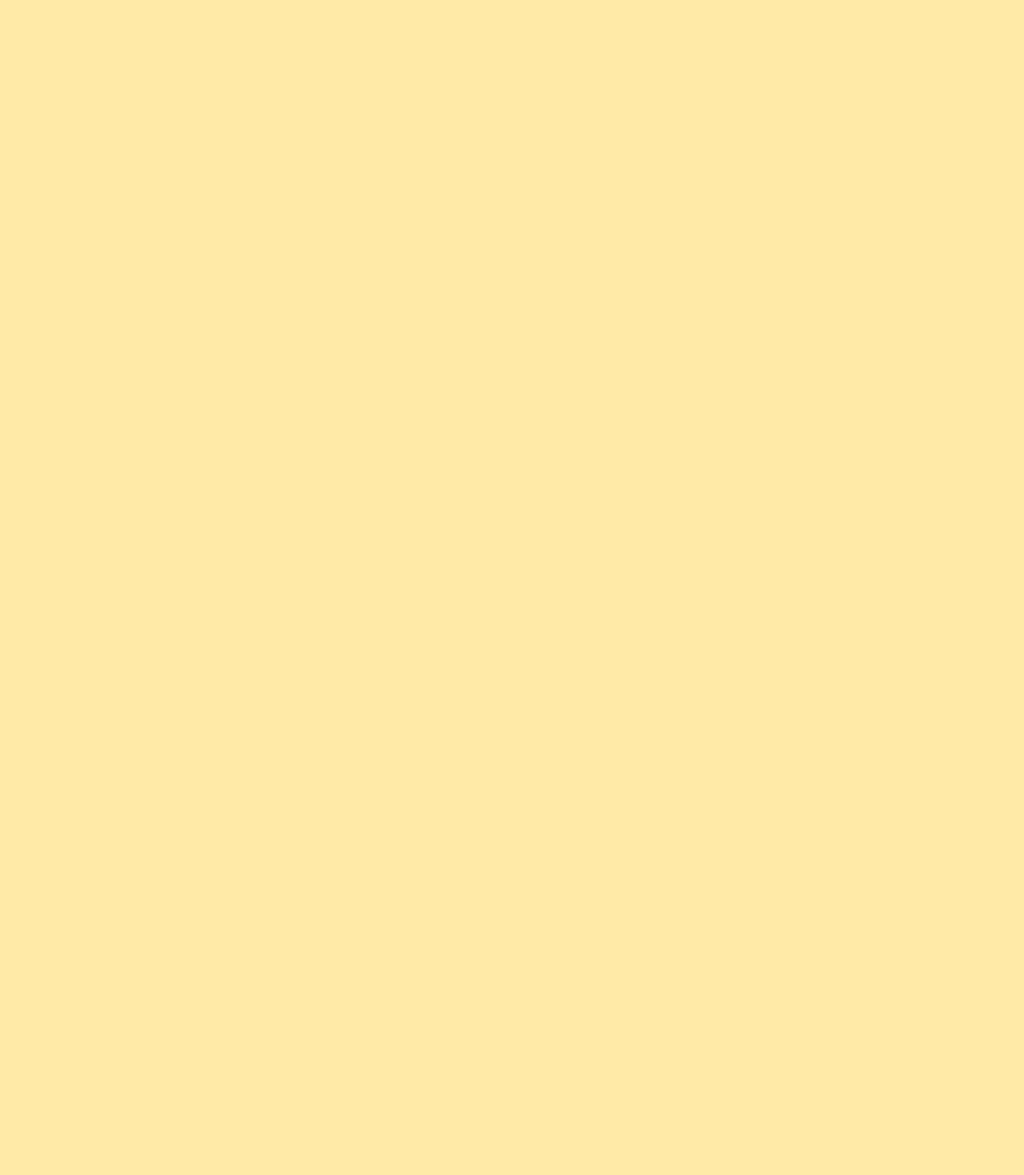
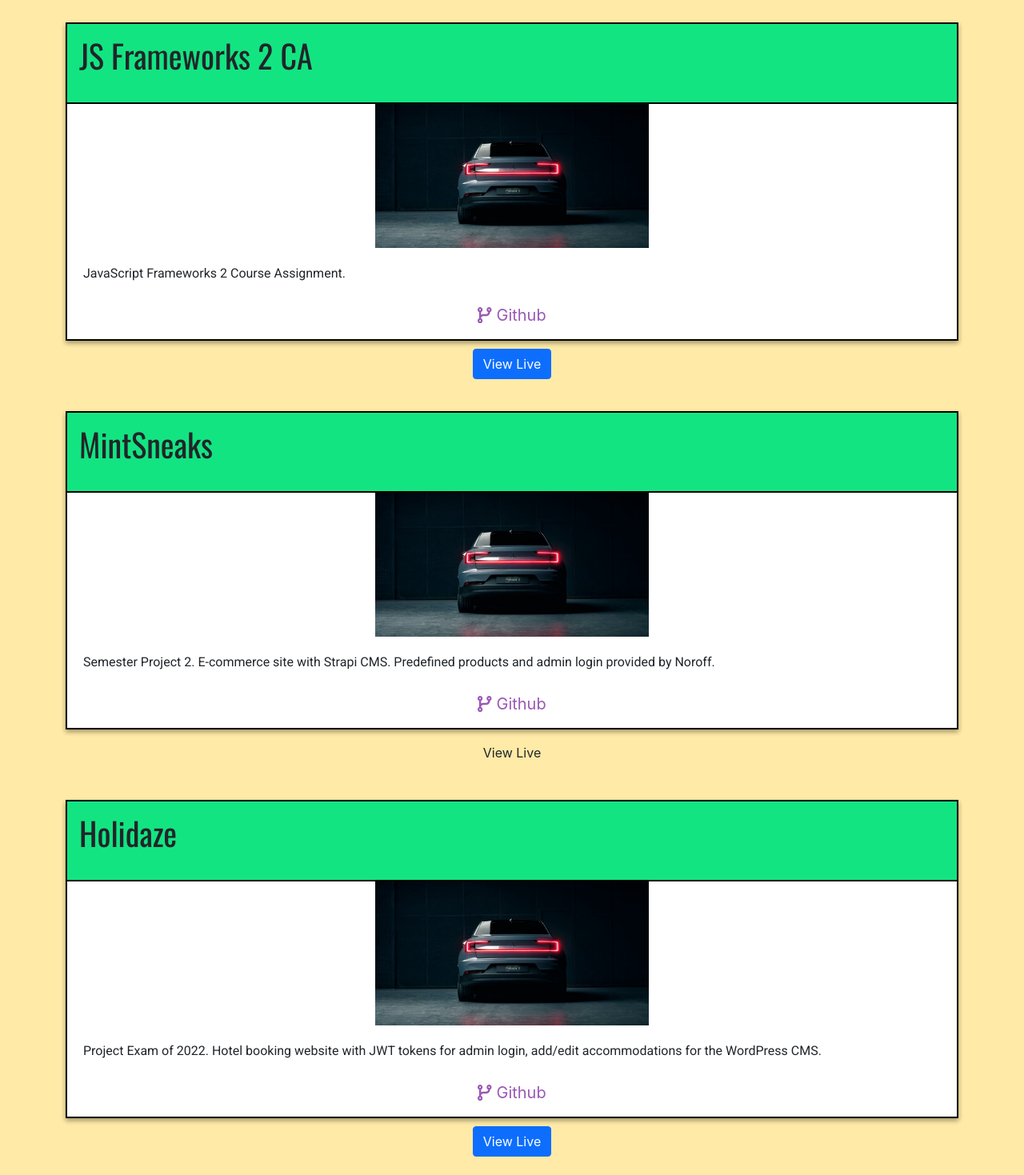
Before and after one commit to MagnusFagerli/NoroffFEU-Portf-2, a React (Create React App) app in the folder portfolio-2/: page /projects in a window 1280 px wide. Shown: the part 201-1670 px from the top of the page at 80% size. Before the commit the page ends 800 px from the top, so only its background shows below. Built offline with nearby package versions, Linux system fonts and the light colour scheme.

Commit message:
update
progress on projects page

```diff
--- a/portfolio-2/package.json
+++ b/portfolio-2/package.json
@@ -3,6 +3,9 @@
   "version": "0.1.0",
   "private": true,
   "dependencies": {
+    "@fortawesome/fontawesome-svg-core": "^6.1.1",
+    "@fortawesome/free-solid-svg-icons": "^6.1.1",
+    "@fortawesome/react-fontawesome": "^0.1.18",
     "@testing-library/jest-dom": "^5.16.4",
     "@testing-library/react": "^13.3.0",
     "@testing-library/user-event": "^13.5.0",
--- a/portfolio-2/src/components/navigation/Navbar.js
+++ b/portfolio-2/src/components/navigation/Navbar.js
@@ -19,7 +19,7 @@ function Navigation() {
       <Router>
         <Navbar className="nav" variant="light" expand="lg" expanded={expanded}>
           <NavLink className="navlink" to="/">
-            <Navbar.Brand className="navtext">Magnus</Navbar.Brand>
+            <Navbar.Brand className="navtext">Fagerli</Navbar.Brand>
           </NavLink>
           <Navbar.Toggle
             aria-controls="basic-navbar-nav"
--- a/portfolio-2/src/components/portfolio/Projects.js
+++ b/portfolio-2/src/components/portfolio/Projects.js
@@ -1,8 +1,63 @@
 import React from "react";
+import Button from "react-bootstrap/Button";
 import Header from "../headers/Header";
+import Cards from "./cards/Cards";
+import Car from "../../images/test.jpeg";
 
 function Projects() {
-  return <Header>Projects</Header>;
+  return (
+    <>
+      <Header>Projects</Header>
+      <Cards
+        header="JS Frameworks 2 CA"
+        image={Car}
+        alt="car"
+        p={"JavaScript Frameworks 2 Course Assignment. "}
+        href="https://www.yr.no"
+      />
+      <div className="linkButton">
+        <Button
+          variant="primary"
+          href="https://www.tek.no"
+          target="_blank"
+          rel="noreferrer"
+        >
+          View Live
+        </Button>
+      </div>
+      <Cards
+        header="MintSneaks"
+        image={Car}
+        alt="Car"
+        p={
+          "Semester Project 2. E-commerce site with Strapi CMS. Predefined products and admin login provided by Noroff."
+        }
+        href="https://www.vg.no"
+      />
+      <div className="linkButton">
+        <Button variant="disabled">View Live</Button>
+      </div>
+      <Cards
+        header="Holidaze"
+        image={Car}
+        alt="car"
+        p={
+          "Project Exam of 2022. Hotel booking website with JWT tokens for admin login, add/edit accommodations for the WordPress CMS."
+        }
+        href="https://www.yr.no"
+      />
+      <div className="linkButton">
+        <Button
+          variant="primary"
+          href="https://www.tek.no"
+          target="_blank"
+          rel="noreferrer"
+        >
+          View Live
+        </Button>
+      </div>
+    </>
+  );
 }
 
 export default Projects;
--- a/portfolio-2/src/components/portfolio/cards/Cards.js
+++ b/portfolio-2/src/components/portfolio/cards/Cards.js
@@ -0,0 +1,25 @@
+import React from "react";
+import Header from "../../headers/Header";
+import { FontAwesomeIcon } from "@fortawesome/react-fontawesome";
+import { faCodeBranch } from "@fortawesome/free-solid-svg-icons";
+
+function Cards(props) {
+  return (
+    <div className="cards">
+      <div className="headerContent">
+        <Header>{props.header}</Header>
+      </div>
+      <img src={props.image} alt={props.alt} className="projectImage"></img>
+      <div className="cardsText">
+        <p>{props.p}</p>
+      </div>
+      <div className="links">
+        <a href={props.href} target="_blank" rel="noreferrer">
+          <FontAwesomeIcon icon={faCodeBranch} /> Github
+        </a>
+      </div>
+    </div>
+  );
+}
+
+export default Cards;
--- /dev/null
+++ b/portfolio-2/src/sass/partials/_cards.scss
@@ -0,0 +1,46 @@
+.cards {
+    border: 2px solid black;
+    background-color: white;
+    box-shadow: rgba(0, 0, 0, 0.16) 0px 3px 6px, rgba(0, 0, 0, 0.23) 0px 3px 6px;
+    margin-bottom: 50px;
+}
+
+.headerContent {
+    background-color: #13e482;
+    border-bottom: 2px solid black;
+    padding: 5px;
+}
+
+.projectImage {
+    height: 180px;
+    width: auto;
+    display: flex;
+    margin: auto;
+}
+
+.cardsText {
+    margin: 20px;
+}
+
+.links {
+    display: flex;
+    justify-content: space-around;
+    margin: auto;
+    font-size: 30px;
+    margin: 10px;
+}
+
+.links a {
+    text-decoration: none;
+    font-size: 20px;
+    margin: 5px;
+    color: #9b59b6
+}
+
+.linkButton {
+    display: flex;
+    align-items: center;
+    justify-content: center;
+    margin-top: -40px;
+    margin-bottom: 40px;
+}
--- a/portfolio-2/src/sass/partials/_custom.scss
+++ b/portfolio-2/src/sass/partials/_custom.scss
@@ -0,0 +1,4 @@
+// Colors
+$primary: #ffeaa7;
+$secondary: #2ecc71;
+$tertiary:#e74c3c;
--- a/portfolio-2/src/sass/partials/_navigation.scss
+++ b/portfolio-2/src/sass/partials/_navigation.scss
@@ -8,7 +8,7 @@
 .nav {
     display: flex;
     padding: 10px;
-    margin-bottom: 40px;
+    margin-bottom: 30px;
 }
 
 .navbar-nav {
@@ -31,3 +31,44 @@
     color: white;
     padding: 10px;
 }
+
+.navbar-toggle.x .icon-bar:nth-of-type(1) {
+	-webkit-transform: rotate(45deg);
+	-ms-transform: rotate(45deg);
+	transform: rotate(45deg);
+	-webkit-transform-origin: 10% 10%;
+	-ms-transform-origin: 10% 10%;
+	transform-origin: 10% 10%;
+}
+
+.navbar-toggle.x .icon-bar:nth-of-type(2) {
+	opacity: 0;
+	filter: alpha(opacity=0);
+}
+
+.navbar-toggle.x .icon-bar:nth-of-type(3) {
+	-webkit-transform: rotate(-45deg);
+	-ms-transform: rotate(-45deg);
+	transform: rotate(-45deg);
+	-webkit-transform-origin: 10% 90%;
+	-ms-transform-origin: 10% 90%;
+	transform-origin: 10% 90%;
+}
+
+/* ANIMATED X COLLAPSED */
+.navbar-toggle.x.collapsed .icon-bar:nth-of-type(1) {
+	-webkit-transform: rotate(0);
+	-ms-transform: rotate(0);
+	transform: rotate(0);
+}
+
+.navbar-toggle.x.collapsed .icon-bar:nth-of-type(2) {
+	opacity: 1;
+	filter: alpha(opacity=100);
+}
+
+.navbar-toggle.x.collapsed .icon-bar:nth-of-type(3) {
+	-webkit-transform: rotate(0);
+	-ms-transform: rotate(0);
+	transform: rotate(0);
+}
--- a/portfolio-2/src/sass/partials/_typography.scss
+++ b/portfolio-2/src/sass/partials/_typography.scss
@@ -1,5 +1,7 @@
-h1 {
+h1, h2, h3 {
     font-family: 'Oswald', sans-serif;
+    padding: 10px;
+    margin-bottom: 20px;
 }
 
 .navlink {
--- a/portfolio-2/src/sass/style.scss
+++ b/portfolio-2/src/sass/style.scss
@@ -1,3 +1,5 @@
 @import "partials/base";
 @import "partials/navigation";
 @import "partials/typography";
+@import "partials/cards";
+@import "partials/custom";
```
Also changed, not shown: portfolio-2/src/images/test.jpeg (added), 1 other file (tests, documents, lock files or other folders).
